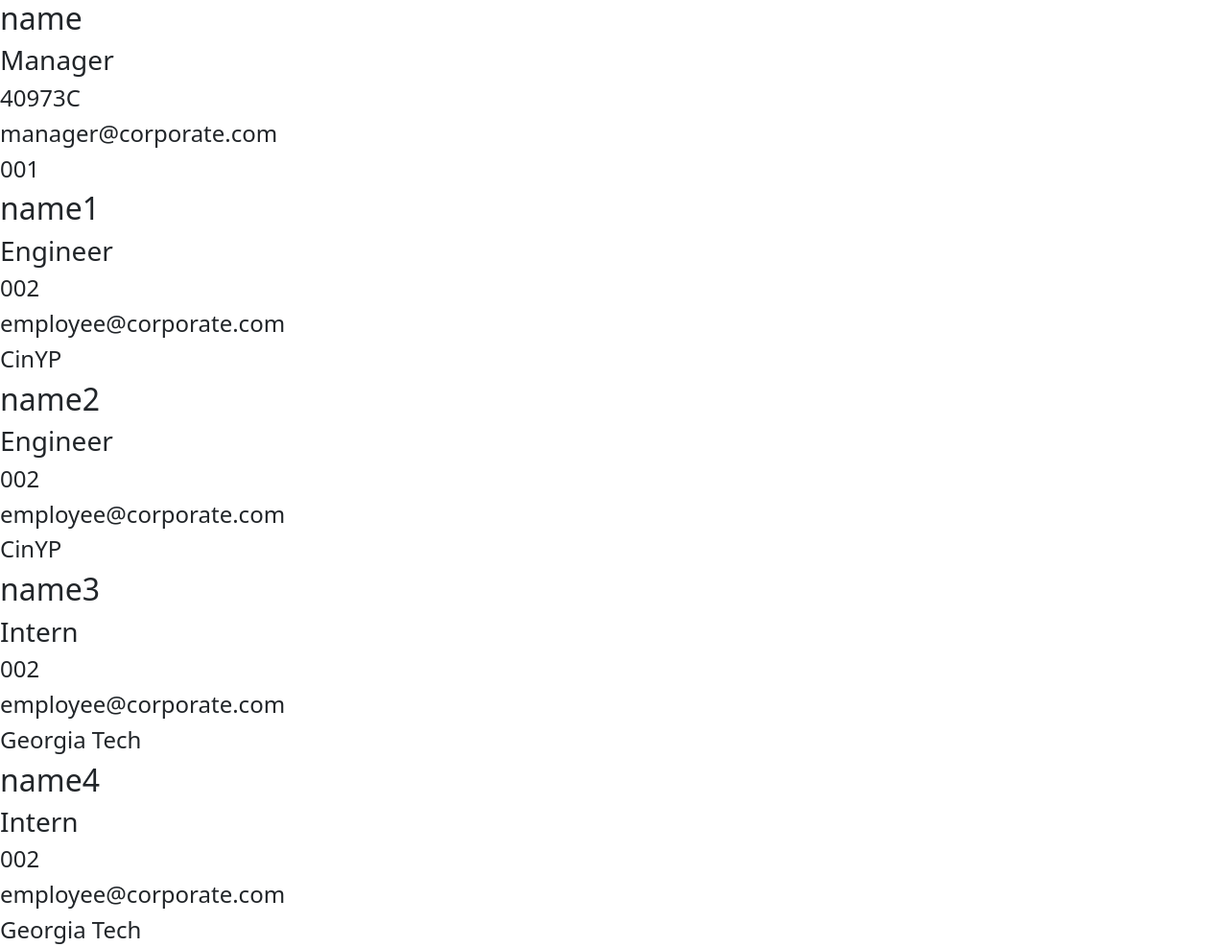
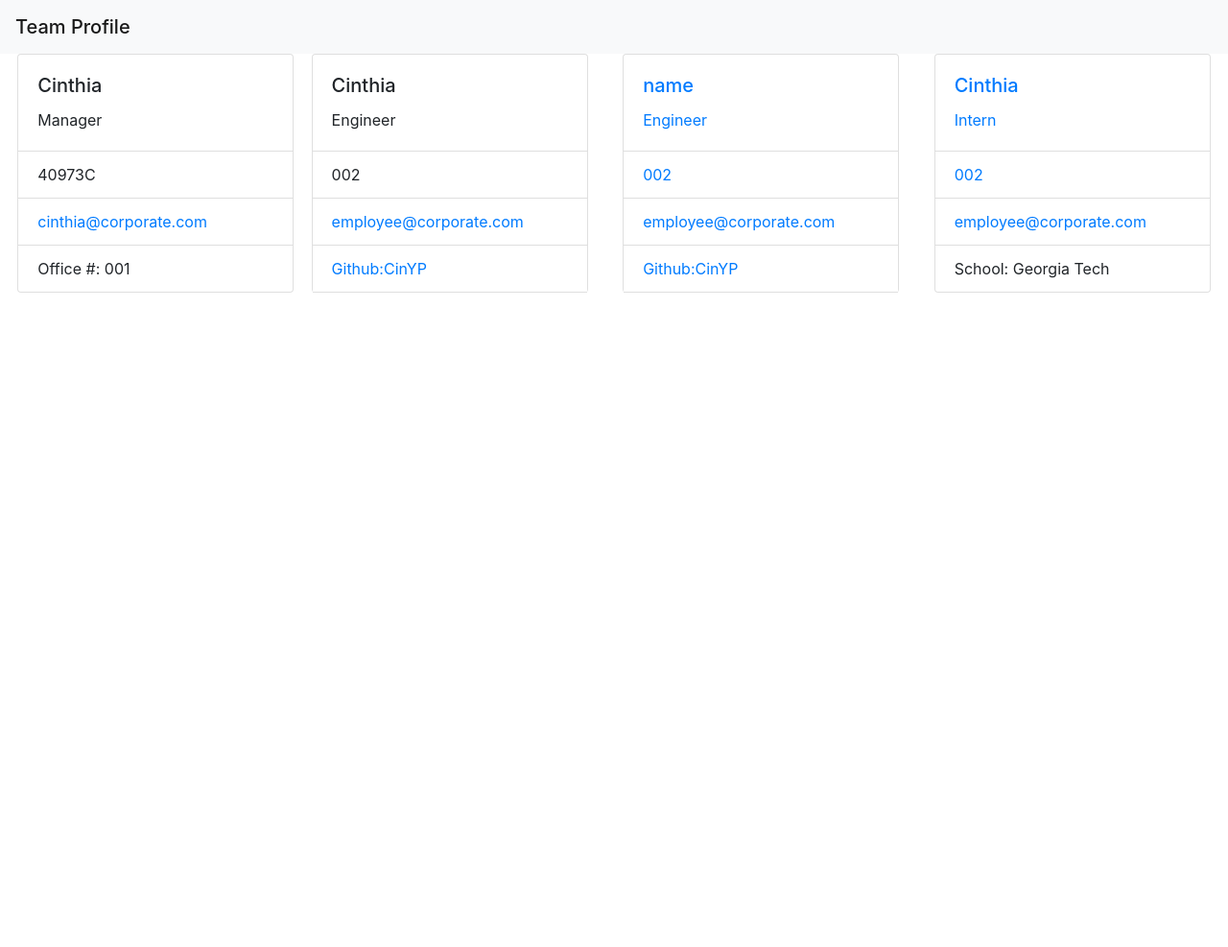
Before and after one commit to CinYP/Team_Profile_Generator-OOP-, a website: page index.html in a window 1280 px wide. Shown: the whole page at 96% size. After the commit the page ends 800 px from the top, so only its background shows below. Drawn offline with nearby package versions, Linux system fonts and the light colour scheme; files that its build step writes are made by us from their sources.

Commit message:
Updated READMe and HTML file

```diff
--- a/index.html
+++ b/index.html
@@ -5,52 +5,67 @@
     <meta charset="UTF-8">
     <meta http-equiv="X-UA-Compatible" content="IE=edge">
     <meta name="viewport" content="width=device-width, initial-scale=1.0">
-    <link href="https://cdn.jsdelivr.net/npm/bootstrap@5.2.3/dist/css/bootstrap.min.css" rel="stylesheet" integrity="sha384-rbsA2VBKQhggwzxH7pPCaAqO46MgnOM80zW1RWuH61DGLwZJEdK2Kadq2F9CUG65" crossorigin="anonymous">
-    <link rel="stylesheet" href="./style.css">
+    <!--Bootstrap -->
+    <link rel="stylesheet" href="https://cdn.jsdelivr.net/npm/bootstrap@4.3.1/dist/css/bootstrap.min.css" integrity="sha384-ggOyR0iXCbMQv3Xipma34MD+dH/1fQ784/j6cY/iJTQUOhcWr7x9JvoRxT2MZw1T" crossorigin="anonymous">
+    <!--Adding CSS Stylesheet-->
+    <link rel="stylesheet" href="./dist/style.css">
     <title>Team Profile Builder</title>
+    <nav class="navbar navbar-light bg-light text-center">
+        <span class="navbar-brand mb-0 h1 text-center"> Team Profile </span>
+      </nav>
 </head>
 <body>
+ <main class="cardholder">
 
-    <div>
-    <h2> name</h2>
-    <h3>  Manager </h3>
-    <h4>  40973C </h4>
-    <h4> manager@corporate.com</h4>
-    <h4>  001 </h4>
+    <div class="card" style="width: 18rem;">
+        <div class="card-body">
+            <h5 class="card-title">Cinthia</h5>
+            <p class="card-text">Manager</p>
+        </div>
+        <ul class="list-group list-group-flush">
+            <li class="list-group-item">40973C</li>
+            <li class="list-group-item"><a href="cinthia@corporate.com"> cinthia@corporate.com</a></h4></li>
+            <li class="list-group-item">Office #: 001</li>
+        </ul>
+  </div>
+
+   <div class="card" style="width: 18rem;">
+        <div class="card-body">
+            <h5 class="card-title">Cinthia</h5>
+            <p class="card-text">Engineer</p>
+        </div>
+        <ul class="list-group list-group-flush">
+            <li class="list-group-item">002</li>
+            <li class="list-group-item"><a href="employee@corporate.com"> employee@corporate.com</a></h4></li>
+            <li class="list-group-item"><a href=" https://github.comCinYP"> Github:CinYP</li>
+        </ul>
  </div>
 
-    <div>
-    <h2> name1</h2>
-    <h3>  Engineer </h3>
-    <h4>  002 </h4>
-    <h4> employee@corporate.com</h4>
-    <h4>  CinYP </h4>
+   <div class="card" style="width: 18rem;">
+        <div class="card-body">
+            <h5 class="card-title">name</h5>
+            <p class="card-text">Engineer</p>
+        </div>
+        <ul class="list-group list-group-flush">
+            <li class="list-group-item">002</li>
+            <li class="list-group-item"><a href="employee@corporate.com"> employee@corporate.com</a></h4></li>
+            <li class="list-group-item"><a href=" https://github.comCinYP"> Github:CinYP</li>
+        </ul>
  </div>
 
-    <div>
-    <h2> name2</h2>
-    <h3>  Engineer </h3>
-    <h4>  002 </h4>
-    <h4> employee@corporate.com</h4>
-    <h4>  CinYP </h4>
- </div>
+<div class="card" style="width: 18rem;">
+    <div class="card-body">
+        <h5 class="card-title">Cinthia</h5>
+        <p class="card-text">Intern</p>
+    </div>
+    <ul class="list-group list-group-flush">
+        <li class="list-group-item">002</li>
+        <li class="list-group-item"><a href="employee@corporate.com"> employee@corporate.com</a></h4></li>
+        <li class="list-group-item">School: Georgia Tech </li>
+    </ul>
+</div>
 
-    <div>
-    <h2> name3</h2>
-    <h3>  Intern </h3>
-    <h4>  002 </h4>
-    <h4> employee@corporate.com</h4>
-    <h4>  Georgia Tech </h4>
- </div>
-
-    <div>
-    <h2> name4</h2>
-    <h3>  Intern </h3>
-    <h4>  002 </h4>
-    <h4> employee@corporate.com</h4>
-    <h4>  Georgia Tech </h4>
- </div>
-
+</main>
 
 </body>
 </html>
--- a/src/generateHTML.js
+++ b/src/generateHTML.js
@@ -88,8 +88,11 @@ return `
     <!--Bootstrap -->
     <link rel="stylesheet" href="https://cdn.jsdelivr.net/npm/bootstrap@4.3.1/dist/css/bootstrap.min.css" integrity="sha384-ggOyR0iXCbMQv3Xipma34MD+dH/1fQ784/j6cY/iJTQUOhcWr7x9JvoRxT2MZw1T" crossorigin="anonymous">
     <!--Adding CSS Stylesheet-->
-    <link rel="stylesheet" href="./style.css">
+    <link rel="stylesheet" href="./dist/style.css">
     <title>Team Profile Builder</title>
+    <nav class="navbar navbar-light bg-light text-center">
+    <span class="navbar-brand mb-0 h1 text-center"> Team Profile </span>
+  </nav>
 </head>
 <body>
  <main class="cardholder">
```
Also changed, not shown: README.md, dist/Sample.html (renamed from dist/index.html), dist/style.css. Lines whose indentation alone changed are shown as unchanged.
